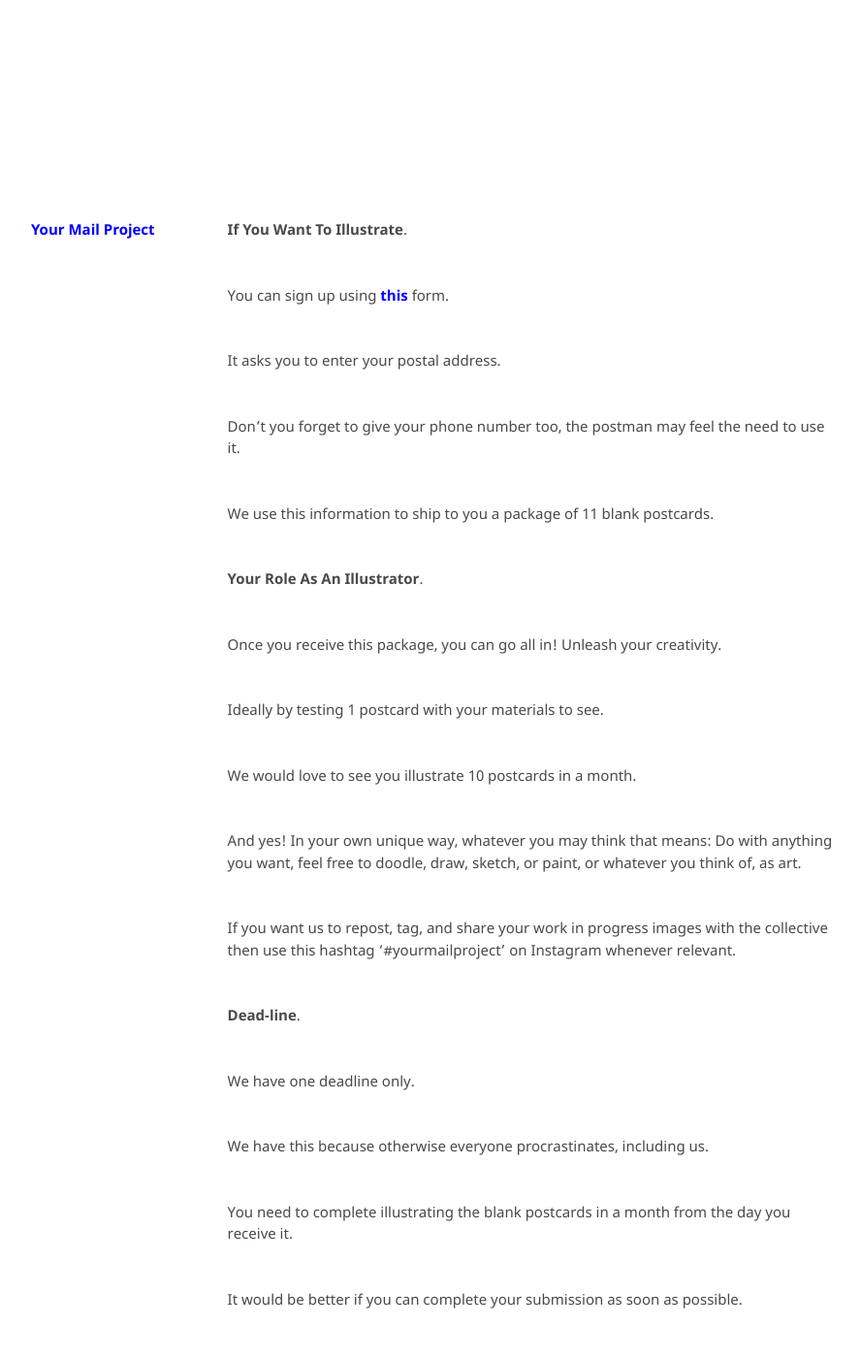
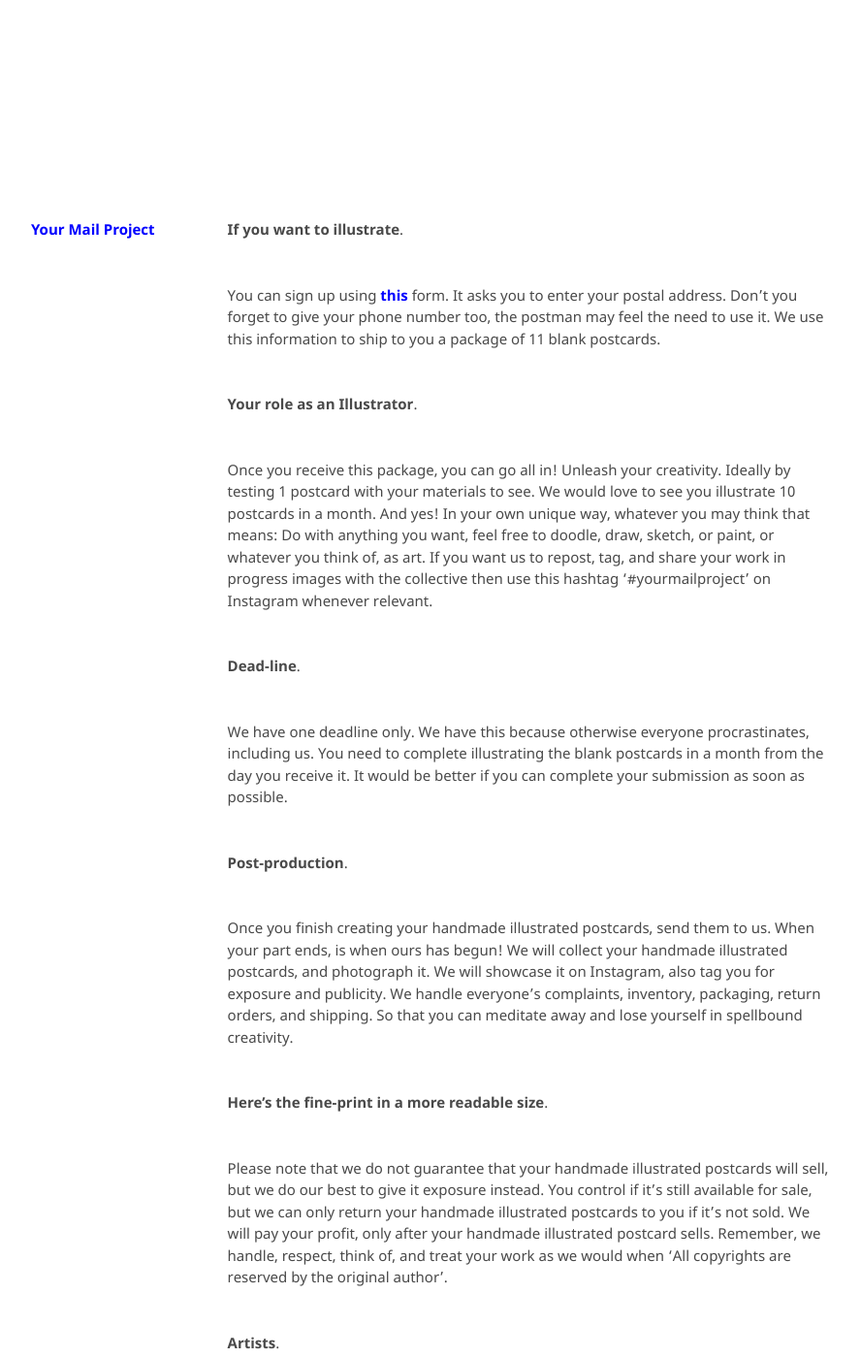
Before and after one commit to kvshvlin/yourmailproject, a Jekyll site: the page built from forartists.md, in a window 1280 px wide and 1400 px high. Shown: the whole window at 97% size, without its empty margins (193-1081 px from the left). Built offline with Jekyll 4.4.1, drawn with Linux system fonts in a browser that asks for light colours; our own code applies the rules of GitHub Pages for plain Markdown files; some of the changed text lies outside the part shown.

Commit message:
Update forartists.md

```diff
--- a/forartists.md
+++ b/forartists.md
@@ -1,56 +1,22 @@
-**If You Want To Illustrate**.
+**If you want to illustrate**.
 
-You can sign up using **<a href="https://yourmailproject.typeform.com/to/krhWpQJZ" target="_blank">this</a>** form.
+You can sign up using **<a href="https://yourmailproject.typeform.com/to/krhWpQJZ" target="_blank">this</a>** form. It asks you to enter your postal address. Don't you forget to give your phone number too, the postman may feel the need to use it. We use this information to ship to you a package of 11 blank postcards.
 
-It asks you to enter your postal address.
+**Your role as an Illustrator**.
 
-Don't you forget to give your phone number too, the postman may feel the need to use it.
-
-We use this information to ship to you a package of 11 blank postcards.
-
-**Your Role As An Illustrator**.
-
-Once you receive this package, you can go all in! Unleash your creativity.
-
-Ideally by testing 1 postcard with your materials to see.
-
-We would love to see you illustrate 10 postcards in a month.
-
-And yes! In your own unique way, whatever you may think that means: Do with anything you want, feel free to doodle, draw, sketch, or paint, or whatever you think of, as art.
-
-If you want us to repost, tag, and share your work in progress images with the collective then use this hashtag '#yourmailproject' on Instagram whenever relevant.
+Once you receive this package, you can go all in! Unleash your creativity. Ideally by testing 1 postcard with your materials to see. We would love to see you illustrate 10 postcards in a month. And yes! In your own unique way, whatever you may think that means: Do with anything you want, feel free to doodle, draw, sketch, or paint, or whatever you think of, as art. If you want us to repost, tag, and share your work in progress images with the collective then use this hashtag '#yourmailproject' on Instagram whenever relevant.
 
 **Dead-line**.
 
-We have one deadline only.
-
-We have this because otherwise everyone procrastinates, including us.
-
-You need to complete illustrating the blank postcards in a month from the day you receive it.
-
-It would be better if you can complete your submission as soon as possible.
+We have one deadline only. We have this because otherwise everyone procrastinates, including us. You need to complete illustrating the blank postcards in a month from the day you receive it. It would be better if you can complete your submission as soon as possible.
 
 **Post-production**.
 
-Once you finish creating your handmade illustrated postcards, send them to us. When your part ends, is when ours has begun!
+Once you finish creating your handmade illustrated postcards, send them to us. When your part ends, is when ours has begun! We will collect your handmade illustrated postcards, and photograph it. We will showcase it on Instagram, also tag you for exposure and publicity. We handle everyone's complaints, inventory, packaging, return orders, and shipping. So that you can meditate away and lose yourself in spellbound creativity.
 
-We will collect your handmade illustrated postcards, and photograph it.
+**Here's the fine-print in a more readable size**.
 
-We will showcase it on Instagram, also tag you for exposure and publicity.
-
-We handle everyone's complaints, inventory, packaging, return orders, and shipping.
-
-So that you can meditate away and lose yourself in spellbound creativity.
-
-**Here's The Fine-print In A More Readable Size**.
-
-Please note that we do not guarantee that your handmade illustrated postcards will sell, but we do our best to give it exposure instead.
-
-You control if it’s still available for sale, but we can only return your handmade illustrated postcards to you if it’s not sold.
-
-We will pay your profit, only after your handmade illustrated postcard sells.
-
-Remember, we handle, respect, think of, and treat your work as we would when ‘All copyrights are reserved by the original author’.
+Please note that we do not guarantee that your handmade illustrated postcards will sell, but we do our best to give it exposure instead. You control if it’s still available for sale, but we can only return your handmade illustrated postcards to you if it’s not sold. We will pay your profit, only after your handmade illustrated postcard sells. Remember, we handle, respect, think of, and treat your work as we would when ‘All copyrights are reserved by the original author’.
 
 **Artists**.
 
@@ -74,7 +40,7 @@ Sharma, Shivani.
 Suryawanshi, Pranali.
 Thakkar, Niyati.
 
-**Let's Talk Numbers**.
+**Let's talk numbers**.
 
 We are sharing the following information to demystify our business model.
 
```
